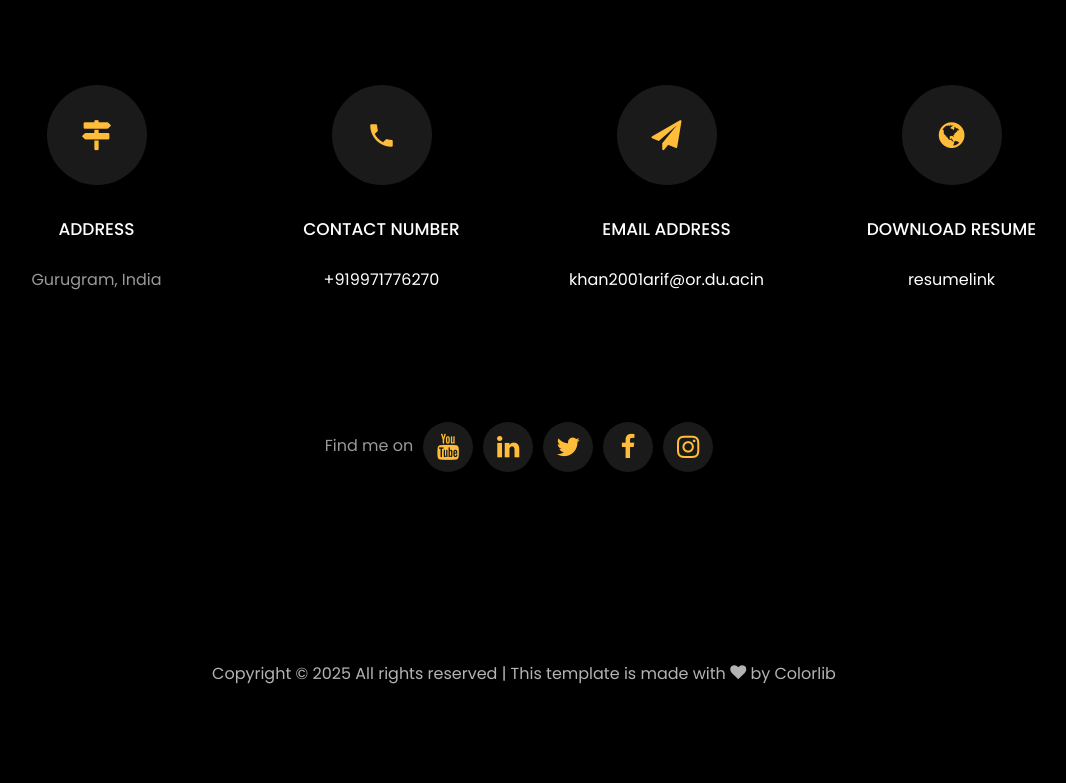
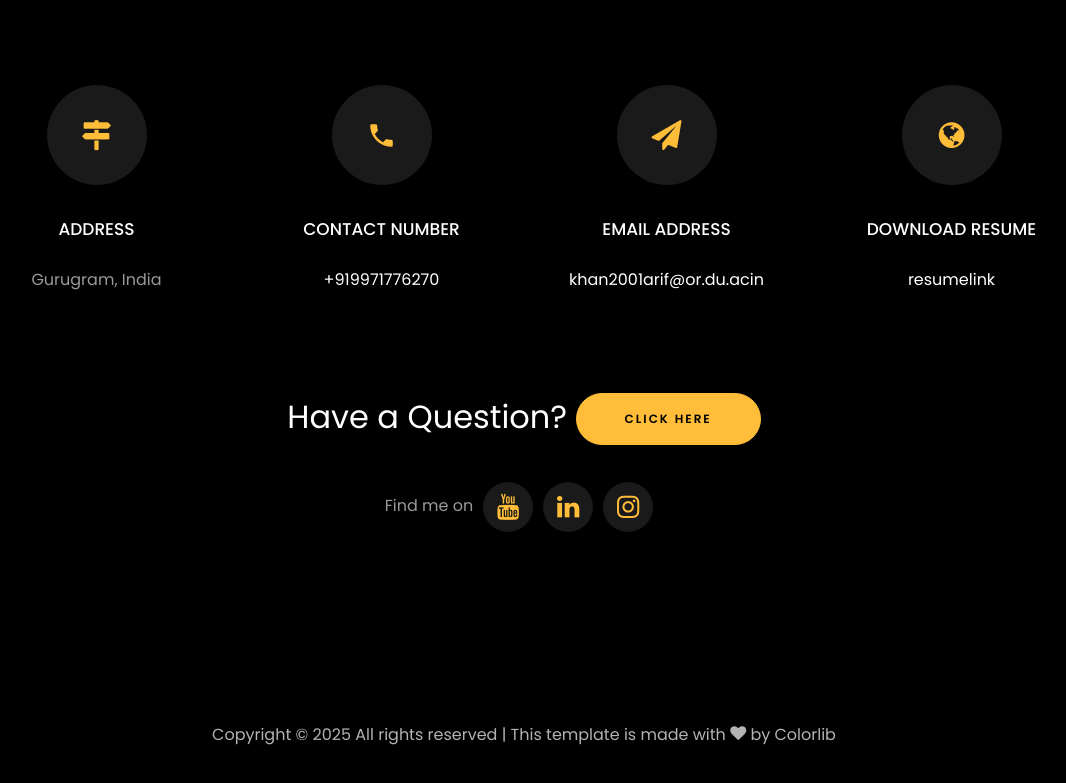
Before and after one commit to MD786Arif/MD786Arif.github.io, a plain HTML site: page index.html in a window 1280 px wide. Shown: the part 4875-5658 px from the top of the page, without its empty margins (116-1182 px from the left). Drawn offline with Linux system fonts and the light colour scheme; files whose address does not match are found by name.

Commit message:
Update index.html

```diff
--- a/index.html
+++ b/index.html
@@ -673,23 +673,23 @@
 				<div class="container">
 					<br>
 					<br>
-					<!-- <div class="row justify-content-center">
+					<div class="row justify-content-center">
 						<div class="col-md-7 ftco-animate text-center">
-							<h2>Have a<span> Question? </span> <a href="https://forms.gle/uLaTShUKXraAvHJ77"
+							<h2>Have a<span> Question? </span> <a href="https://forms.gle/QwRWXBeHiRwM7So27"
 									class="btn btn-primary py-3 px-5">Click Here</a> </h2>
 						</div>
-					</div> -->
+					</div>
 					<br>
 					<ul class="ftco-footer-social list-unstyled d-flex justify-content-center align-items-center mb-0">
 						<li class="ftco-animate normal-txt">Find me on </li>
 						<li class="ftco-animate"><a href="#"><span
 									class="icon-youtube"></span></a></li>
-						<li class="ftco-animate"><a href="linkedin.com/in/md-arif-896824167"><span
+						<li class="ftco-animate"><a href="https://www.linkedin.com/in/md-arif-896824167/"><span
 									class="icon-linkedin"></span></a></li>
-						<li class="ftco-animate"><a href="https://twitter.com/rishabhnmishra"><span
-									class="icon-twitter"></span></a></li>
-						<li class="ftco-animate"><a href="#"><span
-									class="icon-facebook"></span></a></li>
+						<!-- <li class="ftco-animate"><a href="https://twitter.com/rishabhnmishra"><span
+									class="icon-twitter"></span></a></li> -->
+						<!-- <li class="ftco-animate"><a href="#"><span
+									class="icon-facebook"></span></a></li> -->
 						<li class="ftco-animate"><a href="https://www.instagram.com/arifmuhammadp03_25/"><span
 									class="icon-instagram"></span></a></li>
 					</ul>
```
